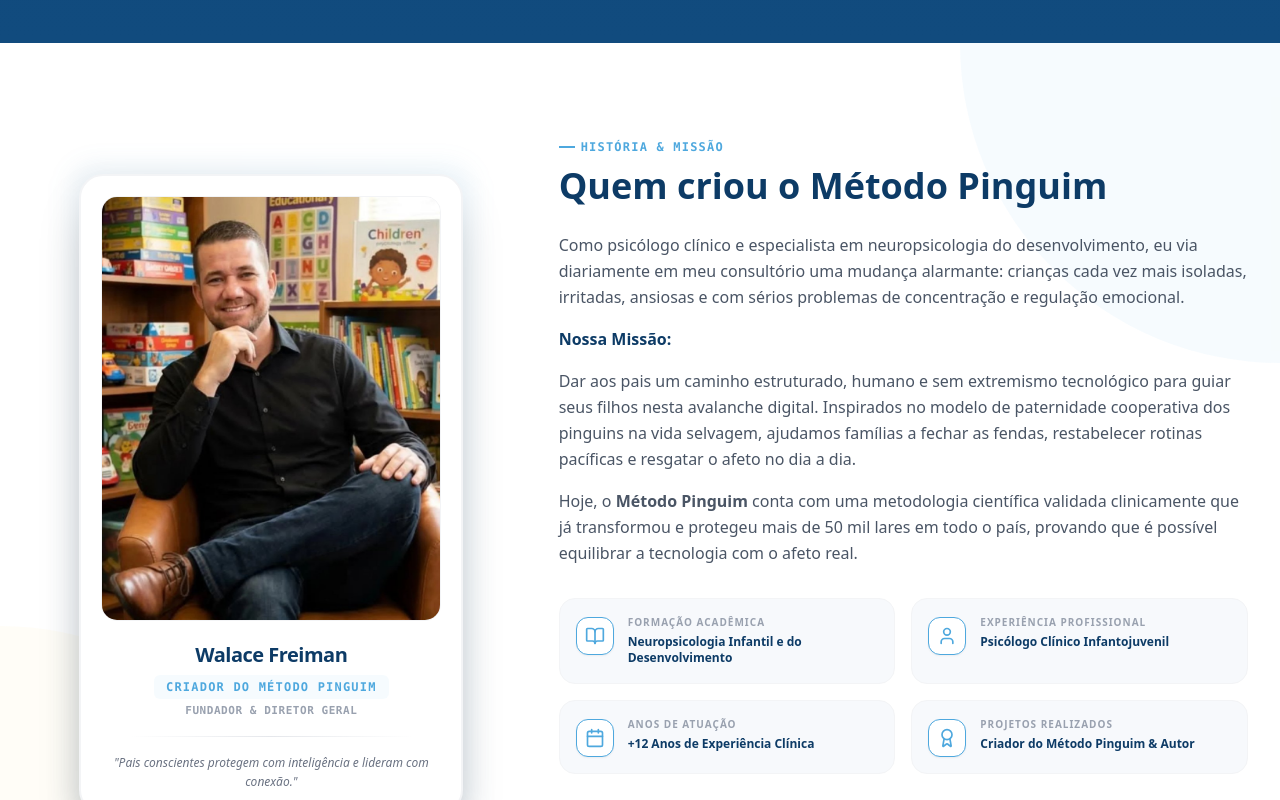
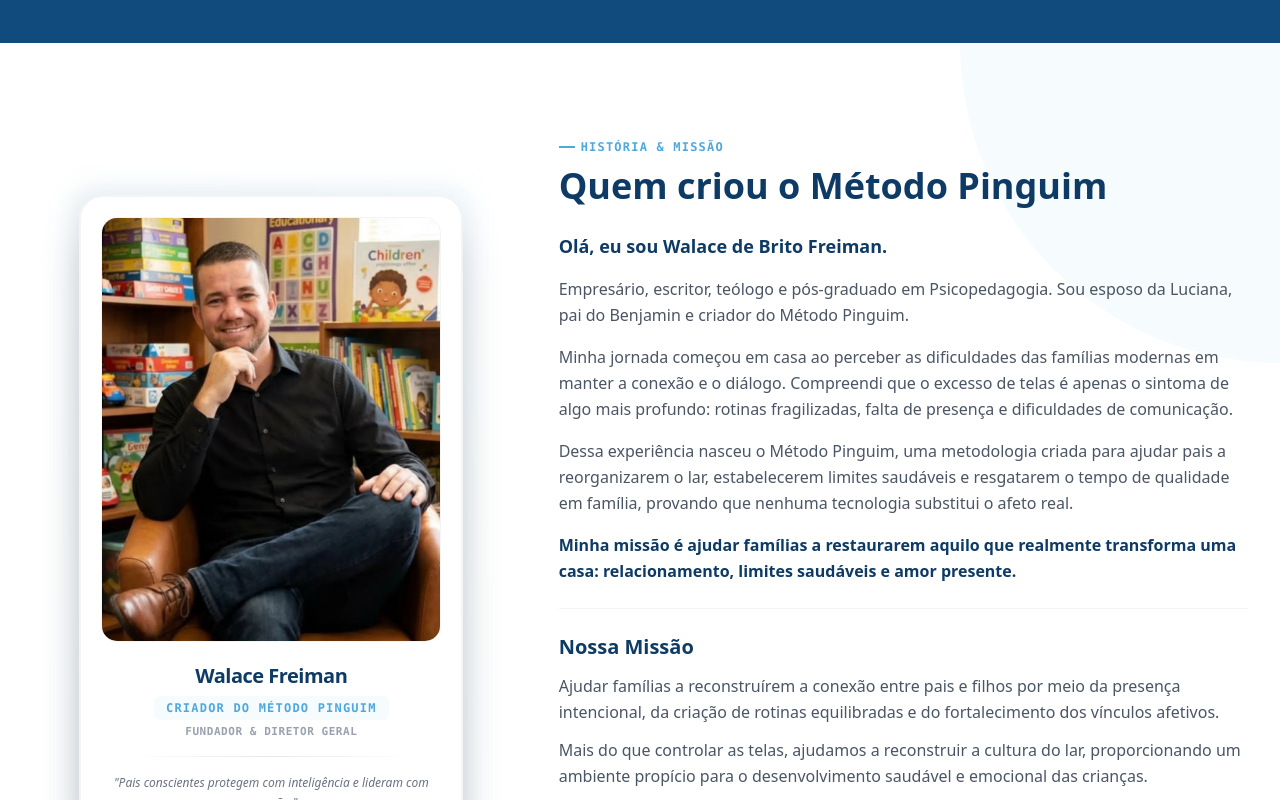
Before and after one commit to renato1303/metodopinguim, a React (Vite) app: page / in a window 1280 px wide. Shown: the part 920-1720 px from the top of the page. Built offline with nearby package versions, Linux system fonts and the light colour scheme.

Commit message:
refactor: update professional credentials and messaging
Updated founder credentials, bio, and service descriptions to emphasize pedagogical and family mentorship expertise. Also improved UI layout in the AboutFounder component and added video controls to the Testimonials component.

```diff
--- a/src/components/AboutFounder.tsx
+++ b/src/components/AboutFounder.tsx
@@ -6,10 +6,10 @@ export default function AboutFounder() {
   const [showFullStory, setShowFullStory] = useState(false);
 
   const stats = [
-    { label: 'Formação Acadêmica', value: 'Neuropsicologia Infantil e do Desenvolvimento', icon: BookOpen },
-    { label: 'Experiência Profissional', value: 'Psicólogo Clínico Infantojuvenil', icon: User },
-    { label: 'Anos de Atuação', value: '+12 Anos de Experiência Clínica', icon: Calendar },
-    { label: 'Projetos Realizados', value: 'Criador do Método Pinguim & Autor', icon: Award }
+    { label: 'Formação', value: 'Teologia e Pós-Graduação em Psicopedagogia', icon: BookOpen },
+    { label: 'Atuação', value: 'Empresário, Escritor e Mentor Familiar', icon: User },
+    { label: 'Experiência', value: 'Pai, Educador e Criador do Método Pinguim', icon: Calendar },
+    { label: 'Projetos', value: 'Autor do livro Salvando Meu Filho das Telas! e Criador do Método Pinguim', icon: Award }
   ];
 
   return (
@@ -19,10 +19,10 @@ export default function AboutFounder() {
       <div className="absolute bottom-0 left-0 w-80 h-80 bg-[#FFD166]/5 rounded-tr-full pointer-events-none" />
 
       <div className="max-w-7xl mx-auto px-4 sm:px-6 lg:px-8 relative z-10">
-        <div className="grid grid-cols-1 lg:grid-cols-12 gap-12 items-center">
+        <div className="grid grid-cols-1 lg:grid-cols-12 gap-12 items-start">
 
           {/* Column for Portrait (41.6% space) */}
-          <div className="lg:col-span-5 flex justify-center">
+          <div className="lg:col-span-5 flex justify-center lg:pt-14">
             <div className="relative w-full max-w-sm">
               {/* Outer soft shadow block */}
               <div className="absolute -inset-2 bg-gradient-to-tr from-[#0D3B66]/10 to-[#4EA8DE]/10 rounded-3xl blur-md pointer-events-none" />
@@ -68,21 +68,36 @@ export default function AboutFounder() {
             </h2>
 
             <div className="space-y-4 font-sans text-gray-600 leading-relaxed mb-8">
-              <p>
-                Como psicólogo clínico e especialista em neuropsicologia do desenvolvimento, eu via diariamente em meu consultório uma mudança alarmante: crianças cada vez mais isoladas, irritadas, ansiosas e com sérios problemas de concentração e regulação emocional.
-              </p>
-              <p className="font-bold text-[#0D3B66]">
-                Nossa Missão:
+              <p className="text-lg font-semibold text-[#0D3B66]">
+                Olá, eu sou Walace de Brito Freiman.
               </p>
               <p>
-                Dar aos pais um caminho estruturado, humano e sem extremismo tecnológico para guiar seus filhos nesta avalanche digital. Inspirados no modelo de paternidade cooperativa dos pinguins na vida selvagem, ajudamos famílias a fechar as fendas, restabelecer rotinas pacíficas e resgatar o afeto no dia a dia.
+                Empresário, escritor, teólogo e pós-graduado em Psicopedagogia. Sou esposo da Luciana, pai do Benjamin e criador do Método Pinguim.
               </p>
               <p>
-                Hoje, o <strong>Método Pinguim</strong> conta com uma metodologia científica validada clinicamente que já transformou e protegeu mais de 50 mil lares em todo o país, provando que é possível equilibrar a tecnologia com o afeto real.
+                Minha jornada começou em casa ao perceber as dificuldades das famílias modernas em manter a conexão e o diálogo. Compreendi que o excesso de telas é apenas o sintoma de algo mais profundo: rotinas fragilizadas, falta de presença e dificuldades de comunicação.
               </p>
+              <p>
+                Dessa experiência nasceu o Método Pinguim, uma metodologia criada para ajudar pais a reorganizarem o lar, estabelecerem limites saudáveis e resgatarem o tempo de qualidade em família, provando que nenhuma tecnologia substitui o afeto real.
+              </p>
+              <p className="font-semibold text-[#0D3B66]">
+                Minha missão é ajudar famílias a restaurarem aquilo que realmente transforma uma casa: relacionamento, limites saudáveis e amor presente.
+              </p>
+
+              <div className="mt-6 pt-6 border-t border-gray-100">
+                <h4 className="font-black text-xl text-[#0D3B66] mb-3">
+                  Nossa Missão
+                </h4>
+                <p className="mb-3">
+                  Ajudar famílias a reconstruírem a conexão entre pais e filhos por meio da presença intencional, da criação de rotinas equilibradas e do fortalecimento dos vínculos afetivos.
+                </p>
+                <p>
+                  Mais do que controlar as telas, ajudamos a reconstruir a cultura do lar, proporcionando um ambiente propício para o desenvolvimento saudável e emocional das crianças.
+                </p>
+              </div>
             </div>
 
-            {/* Micro details grid containing Formação, Experiência, Anos, Projetos */}
+            {/* Micro details grid containing Formação, Atuação, Experiência, Projetos */}
             <div className="grid grid-cols-1 sm:grid-cols-2 gap-4 mb-8">
               {stats.map((stat, i) => (
                 <div key={i} className="flex items-start space-x-3.5 p-4 rounded-2xl bg-[#F7F9FC] border border-gray-100 hover:border-[#4EA8DE]/20 transition-all duration-300">
@@ -147,23 +162,23 @@ export default function AboutFounder() {
 
               <div className="space-y-4 font-sans text-gray-600 text-sm leading-relaxed">
                 <p>
-                  Tudo começou em 2018. Eu observava meu filho de quatro anos paralisado em frente a um desenho infantil no tablet. O olhar dele estava completamente vago. Ao puxar o aparelho para jantarmos, a reação foi um grito de angústia feroz, quase assustador. Como psicólogo, meu sinal de alerta tocou imediatamente: <strong>isso não era uma birra comum, era abstinência neurológica.</strong>
+                  Tudo começou em 2018. Eu observava meu filho de quatro anos paralisado em frente a um desenho infantil no tablet. O olhar dele estava completamente vago. Ao puxar o aparelho para jantarmos, a reação foi um grito de angústia feroz, quase assustador. Como pai atento, meu sinal de alerta tocou imediatamente: <strong>isso não era uma birra comum, era o reflexo de um hábito que precisava de reestruturação profunda.</strong>
                 </p>
                 <p>
-                  Comecei a mapear o design de comportamento criado pelas redes sociais e jogos. Cientistas cognitivos bilionários trabalham 24 horas por dia para tornar os aparelhos irresistíveis. Pais comuns, exaustos de suas rotinas de trabalho, não têm chance de vencer essa guerra se lutarem sozinhos ou sem um plano estratégico.
+                  Comecei a estudar o design de comportamento e o funcionamento das dinâmicas familiares. Entendi que o excesso de telas raramente é o problema principal, mas o reflexo de rotinas fragilizadas e falta de limites claros. Pais exaustos não têm culpa, mas precisam de um plano de ação prático e restaurador.
                 </p>
                 <p>
-                  Minha missão se tornou clara: simplificar as melhores táticas de cibersegurança, terapia infantil e regulação doméstica em um guia intuitivo e compreensível. O método foi inicialmente testado em dez famílias de amigos próximos, depois em escolas locais, e logo se transformou em um movimento que conta hoje com mais de 50 mil lares transformados.
+                  Minha missão se tornou clara: simplificar as melhores táticas de regulação doméstica, psicopedagogia prática e rotina em um guia intuitivo e acessível para qualquer família. O método foi inicialmente testado em dez famílias de amigos próximos, depois em escolas locais, e logo se transformou em um movimento que conta hoje com mais de 50 mil lares transformados.
                 </p>
                 <p>
-                  Os pinguins protegem seus ovos contra frios congelantes sob forças cooperativas indestrutíveis. Acreditamos que a infância brasileira é o bem mais precioso que temos. Ao retirar o excesso de telas, abrimos espaço para a criatividade lúdica, os heróis da imaginação, o esporte presencial e a paz mental de uma mente verdadeiramente livre para sonhar.
+                  Os pinguins protegem seus ovos contra frios congelantes sob forças cooperativas indestrutíveis. Acreditamos que a infância e os laços familiares são os bens mais preciosos que temos. Ao restabelecer a rotina e o afeto real, devolvemos às crianças o direito de viver uma infância de verdade e aos pais a alegria de liderar o próprio lar com amor e propósito.
                 </p>
 
                 <div className="p-4 bg-[#F7F9FC] border-l-4 border-[#4EA8DE] rounded-r-xl mt-6">
                   <h5 className="font-bold text-[#0D3B66] mb-1 text-sm">Nossos Três Compromissos Formais:</h5>
                   <ul className="list-disc leading-relaxed pl-5 space-y-1 text-xs">
-                    <li><strong>Sem Constrangimento:</strong> Não julgamos as famílias por erros do passado; oferecemos rotas de recomeço.</li>
-                    <li><strong>Fatos Científicos:</strong> Nossas lições são pautadas em pediatria e neuropsicologia moderna, livres de purismos.</li>
+                    <li><strong>Sem Constrangimento:</strong> Não julgamos as famílias por erros do passado; oferecemos rotas de acolhimento e recomeço.</li>
+                    <li><strong>Prática e Valores:</strong> Nossas lições são pautadas em psicopedagogia prática, limites saudáveis e no fortalecimento de vínculos afetivos.</li>
                     <li><strong>Ação Imediata:</strong> Cada conteúdo nosso propõe uma transformação física prática que você vê na janta de hoje.</li>
                   </ul>
                 </div>
--- a/src/components/BookDetailModal.tsx
+++ b/src/components/BookDetailModal.tsx
@@ -139,7 +139,7 @@ export default function BookDetailModal({ isOpen, onClose }: BookDetailModalProp
                 </div>
 
                 <p className="text-xs text-gray-500 font-sans leading-relaxed">
-                  Este livro é o resultado de 15 anos de pesquisa clínica de Walace Freiman e foi elaborado para que qualquer pai, mesmo leigo em tecnologia e neurociência, possa blindar e reestabelecer o afeto e rituais familiares pacíficos em sua residência.
+                  Este livro é o resultado de anos de estudos práticos e mentoria familiar de Walace Freiman e foi elaborado para que qualquer pai, mesmo leigo em tecnologia e neurociência, possa blindar e reestabelecer o afeto e rituais familiares pacíficos em sua residência.
                 </p>
 
                 {/* Chapter outline widget list */}
--- a/src/components/CommunitySection.tsx
+++ b/src/components/CommunitySection.tsx
@@ -21,8 +21,8 @@ export default function CommunitySection() {
 
   const communityPerks = [
     {
-      title: 'Suporte Clínico Diário',
-      desc: 'Tire suas dúvidas técnicas ou de relacionamento diretamente com Walace Freiman e uma equipe voluntária especialista em psicologia de comportamento juvenil.',
+      title: 'Suporte e Mentoria Diária',
+      desc: 'Tire suas dúvidas e receba orientação de relacionamento diretamente com Walace Freiman e uma equipe voluntária de mentores familiares e educadores.',
       icon: Users
     },
     {
--- a/src/components/FreeResources.tsx
+++ b/src/components/FreeResources.tsx
@@ -65,7 +65,7 @@ export default function FreeResources() {
             Ferramentas Gratuitas Para Pais
           </h2>
           <p className="text-base sm:text-lg text-gray-600 font-sans font-light leading-relaxed">
-            Tenha acesso instantâneo a modelos de acordos, manuais e listas práticos criados por psicólogos para implementar rotinas de desintoxicação digital em casa hoje.
+            Tenha acesso instantâneo a modelos de acordos, manuais e listas práticos criados por educadores e mentores familiares para implementar rotinas de desintoxicação digital em casa hoje.
           </p>
         </div>
 
--- a/src/components/Newsletter.tsx
+++ b/src/components/Newsletter.tsx
@@ -31,7 +31,7 @@ export default function Newsletter() {
             </h3>
 
             <p className="text-sm text-gray-500 font-sans leading-relaxed max-w-lg mx-auto mb-8">
-              Toda terça-feira, enviamos um resumo prático contendo novos perigos das redes sociais, atualizações de jogos e acordos domésticos testados por fonoaudiólogos e psicólogos para implementar no seu lar.
+              Toda terça-feira, enviamos um resumo prático contendo novos perigos das redes sociais, atualizações de jogos e acordos domésticos testados por especialistas pedagógicos e mentores familiares para implementar no seu lar.
             </p>
 
             {!success ? (
--- a/src/components/SchoolSection.tsx
+++ b/src/components/SchoolSection.tsx
@@ -253,7 +253,7 @@ export default function SchoolSection() {
                   </p>
 
                   <p className="text-xs text-gray-500 font-sans leading-relaxed max-w-sm mx-auto mb-6">
-                    Agradecemos seu interesse, <strong>{role}</strong> da instituição <strong>{schoolName}</strong>. Um dos nossos especialistas de neuropsicologia entrará em contato via e-mail ou WhatsApp no prazo máximo de 24 horas para agendar sua palestra ou apresentação personalizada!
+                    Agradecemos seu interesse, <strong>{role}</strong> da instituição <strong>{schoolName}</strong>. Um dos nossos especialistas pedagógicos entrará em contato via e-mail ou WhatsApp no prazo máximo de 24 horas para agendar sua palestra ou apresentação personalizada!
                   </p>
 
                   <button
```
Also changed, not shown: src/components/Testimonials.tsx (+63 -16 lines).
